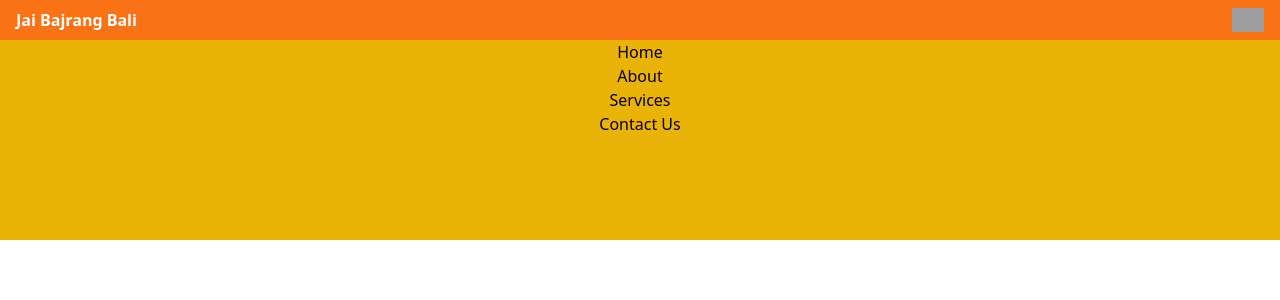
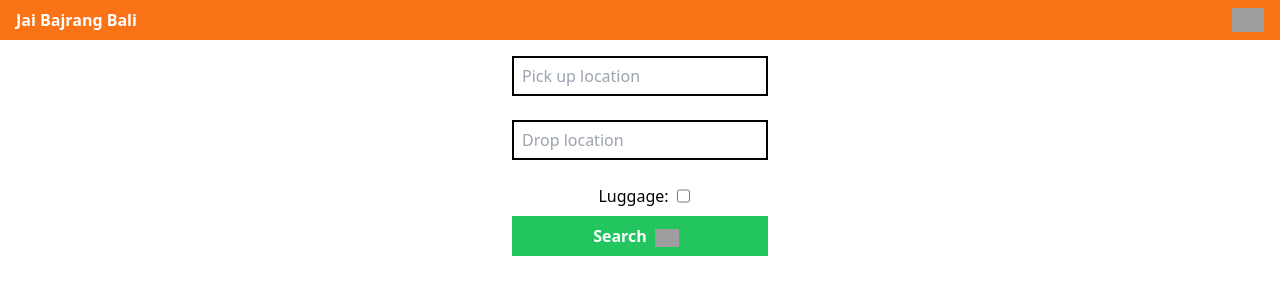
Before and after one commit to Yuvraj883/Fair_Fare, a React (Create React App) app: page / in a window 1280 px wide. Shown: the top 300 px of the page. Built offline with nearby package versions, Linux system fonts and the light colour scheme; grey boxes are pictures that could not be loaded.

Commit message:
Added Nav.jsx

```diff
--- a/src/App.js
+++ b/src/App.js
@@ -1,11 +1,12 @@
 
 import './input.css'
 import Nav from './components/Nav'
-
+import Form from './components/Form'
 function App() {
   return (
     <div className="App">
     <Nav/>
+    <Form/>
     </div>
   );
 }
--- /dev/null
+++ b/src/components/Form.jsx
@@ -0,0 +1,33 @@
+function Form() {
+  return (
+    <>
+      <form>
+        <div className="w-full items-center flex flex-col justify-center my-4">
+          <input
+            className="block border-2 border-black h-10 w-64 p-2"
+            placeholder="Pick up location"
+          />
+          <br />
+          <input
+            className="border-2 border-black h-10 w-64 p-2"
+            placeholder="Drop location"
+          />
+          <br />
+          <div className="flex">
+            <label className="mx-2">Luggage: </label>
+            <input type="checkbox" />
+          </div>
+          <button
+            className="bg-green-500 px-4 py-2 text-white font-bold w-64 my-2"
+            type="submit"
+          >
+            Search
+            <img src="https://cdn-icons-png.flaticon.com/512/1183/1183845.png"
+            className="inline w-6 mx-2 font-size text-xs"/>
+          </button>
+        </div>
+      </form>
+    </>
+  );
+}
+export default Form;
--- a/src/components/Nav.jsx
+++ b/src/components/Nav.jsx
@@ -1,6 +1,6 @@
 import { useState } from "react";
 function Nav() {
-    const [show, setShow]= useState(true);
+    const [show, setShow]= useState(false);
   return (
     <div className="bg-orange-500  px-4 text-center py-2  mx-auto">
       <div className="flex justify-between ">
@@ -11,7 +11,7 @@ function Nav() {
         <img onClick={()=>{
             setShow(!show);
         }}
-          className="w-8"
+          className="w-8 cursor-pointer"
           src="https://cdn.iconscout.com/icon/premium/png-256-thumb/mace-4605620-3803695.png"
           alt="Gada"
         />
```
Also changed, not shown: 1 other file (tests, documents, lock files or other folders).
